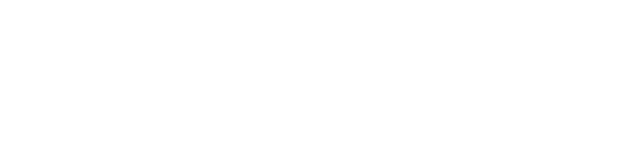
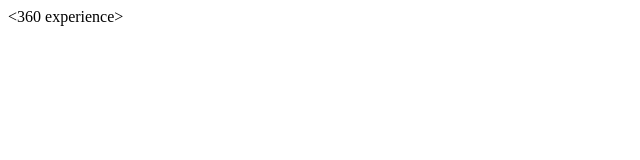
Before and after one commit to Warren0998/gahupsell, a plain HTML site: page index.html in a window 1280 px wide. Shown: the whole page, without its empty margins (0-640 px from the left). Drawn offline with Linux system fonts and the light colour scheme.

Commit message:
first commit

```diff
--- a/index.html
+++ b/index.html
@@ -9,7 +9,7 @@
   <body>
     <a-scene>
       <a-sky src="https://i.imgur.com/SXcRxRT.jpg" rotation="0 -180 0"></a-sky>
-
+      <360 experience>
     </a-scene>
   </body>
 </html>
```
